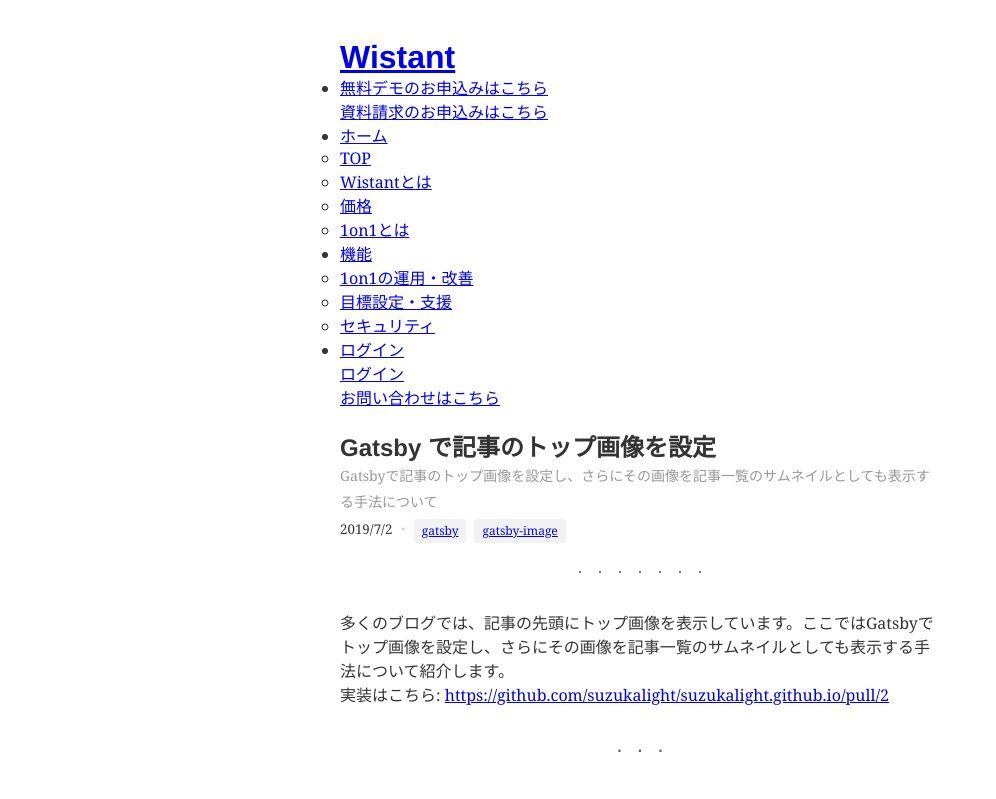
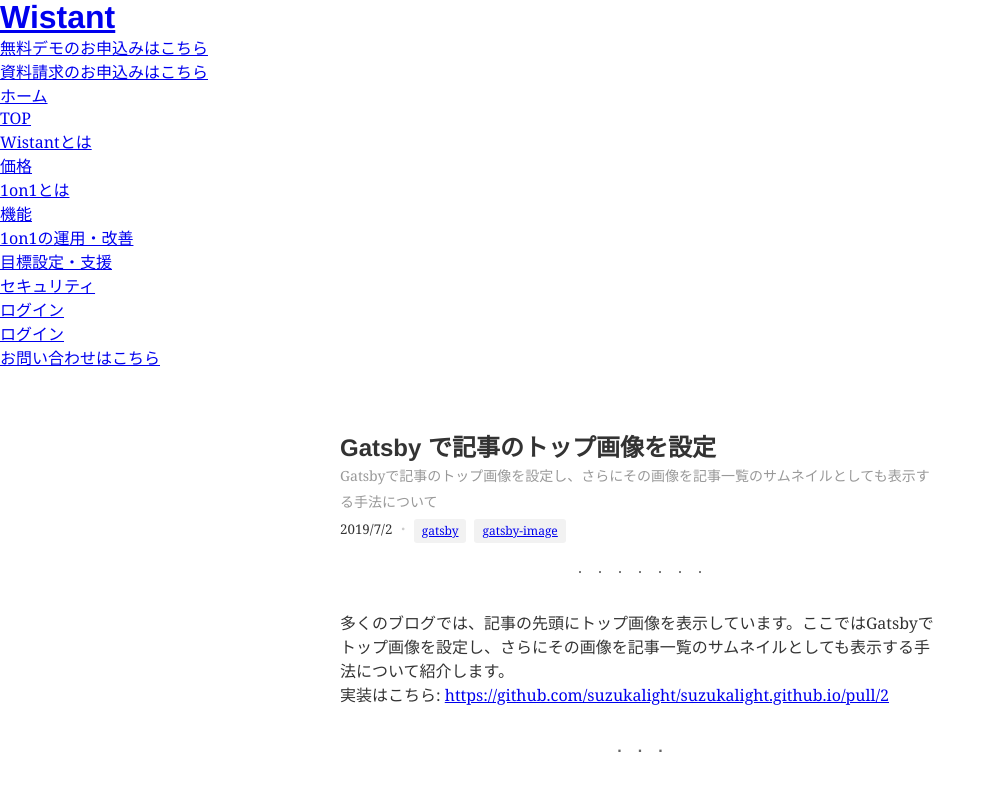
Before and after one commit to flute-inc/wistant-lp, a Gatsby site: page /2019-07-02-hero-image/ in a window 1280 px wide. Shown: the top 799 px of the page, without its empty margins (0-996 px from the left). Built offline with nearby package versions, Linux system fonts and the light colour scheme; Gatsby itself is replaced by a stand-in of ours; some packages are replaced by stand-ins of ours; what typography-theme-github would draw is missing.

Commit message:
調整範囲外の表示調整

```diff
--- a/src/components/templates/Layout/index.js
+++ b/src/components/templates/Layout/index.js
@@ -42,7 +42,7 @@
   <div className={styles.root}>
     {/* <Header location={location} title={title} /> */}
     <AppHeader location={location} title={title} />
-    <main>{children}</main>
+    <main className={styles.main}>{children}</main>
     <AppFooter />
   </div>
 );
--- a/src/components/templates/Layout/index.module.scss
+++ b/src/components/templates/Layout/index.module.scss
@@ -1,15 +1,15 @@
 @import '../../../styles/media-queries.scss';
 
-.root {
-  margin-left: auto;
-  margin-right: auto;
-  max-width: 40rem;
-  padding: 2.5rem 1.25rem;
+// .root {
+//   margin-left: auto;
+//   margin-right: auto;
+//   max-width: 40rem;
+//   padding: 2.5rem 1.25rem;
 
-  @include mq($vp-s) {
-    padding: 1rem 0.75rem;
-  }
-}
+//   @include mq($vp-s) {
+//     padding: 1rem 0.75rem;
+//   }
+// }
 
 // .headerBig {
 //   font-size: 3rem;
@@ -32,6 +32,17 @@
 //   color: inherit;
 // }
 
+.main {
+  margin-left: auto;
+  margin-right: auto;
+  max-width: 40rem;
+  padding: 2.5rem 1.25rem;
+
+  @include mq($vp-s) {
+    padding: 1rem 0.75rem;
+  }
+}
+
 // .footer {
 //   display: flex;
 // }
```
